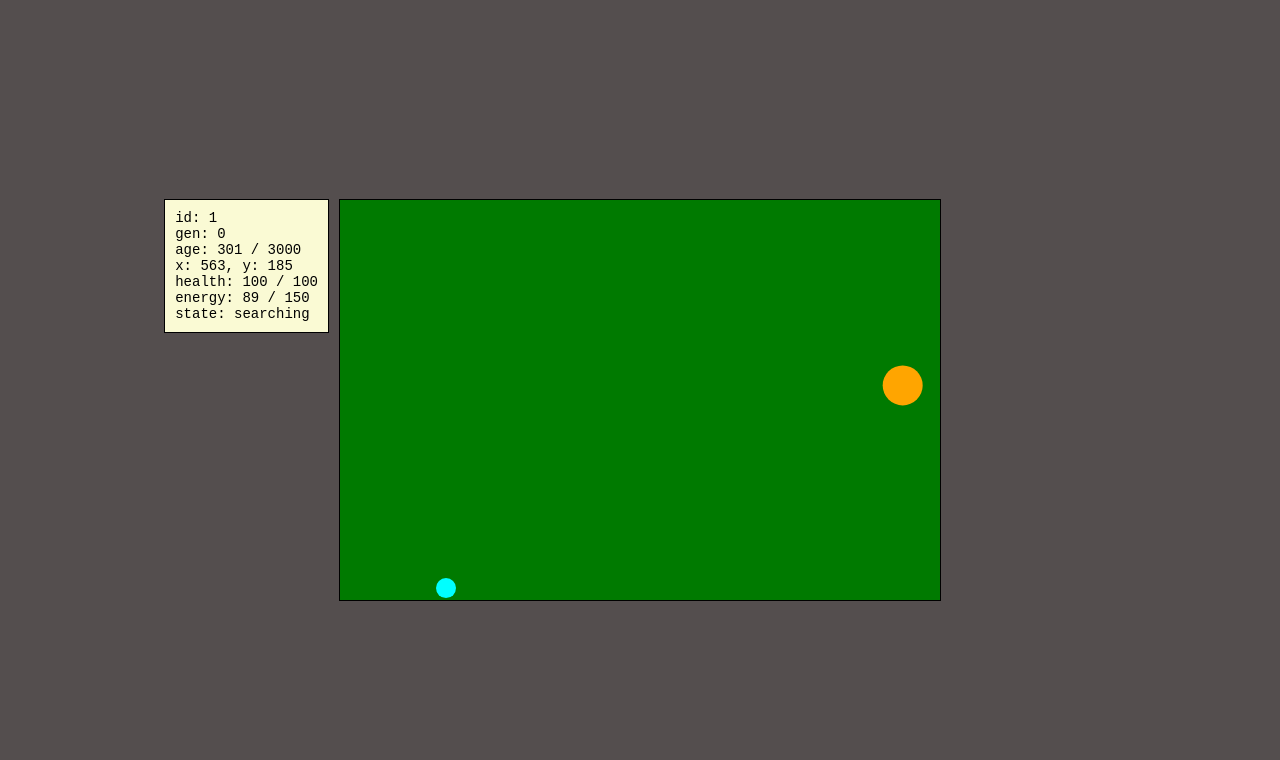
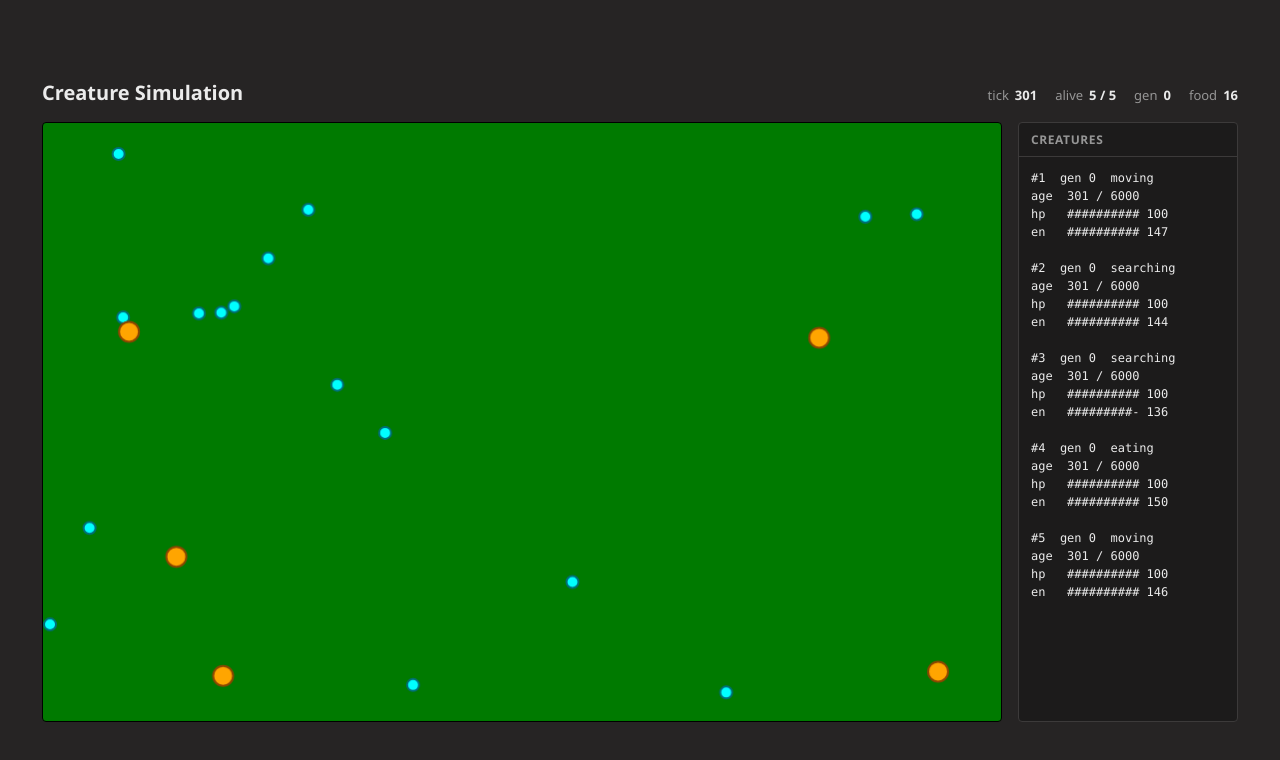
Before and after one commit to nokufin/simulation, a plain HTML site: page index.html in a window 1280 px wide. Drawn offline with Linux system fonts and the light colour scheme.

Commit message:
feat: multi-creature sim (arrays, nearest-food, separation, timed eating, HUD, bigger arena)

```diff
--- a/index.html
+++ b/index.html
@@ -3,15 +3,26 @@
     <head>
         <meta charset="UTF-8" />
         <meta name="viewport" content="width=device-width, initial-scale=1.0" />
-        <title>Document</title>
+        <title>Creature Simulation</title>
         <link rel="stylesheet" href="./style.css" />
     </head>
     <body>
-        <div class="stage">
-            <pre id="creatureInfo"></pre>
+        <main class="app">
+            <header class="app__header">
+                <h1>Creature Simulation</h1>
+                <dl id="simInfo" class="sim-info"></dl>
+            </header>
 
-            <canvas id="myCanvas" width="600" height="400"></canvas>
-        </div>
+            <div class="stage">
+                <canvas id="myCanvas" width="960" height="600"></canvas>
+
+                <aside class="panel">
+                    <h2 class="panel__title">Creatures</h2>
+                    <pre id="creatureInfo" class="panel__body"></pre>
+                </aside>
+            </div>
+        </main>
+
+        <script src="./script.js"></script>
     </body>
-    <script src="./script.js"></script>
 </html>
--- a/script.js
+++ b/script.js
@@ -2,6 +2,7 @@ const c = document.getElementById("myCanvas");
 const ctx = c.getContext("2d");
 
 const crtInfo = document.getElementById("creatureInfo");
+const simInfo = document.getElementById("simInfo");
 
 class Creature {
     constructor(id, x, y) {
@@ -17,13 +18,13 @@ class Creature {
         this.parentId = null;
 
         // mozgás
-        this.maxSpeed = 2;
+        this.maxSpeed = 1;
         this.speed = this.maxSpeed;
         this.turnRate = 0.1;
 
         // anyagcsere / életciklus
         this.age = 0;
-        this.maxAge = 3000;
+        this.maxAge = 6000;
         this.maxHealth = 100;
         this.health = this.maxHealth;
         this.maxEnergy = 150;
@@ -31,9 +32,15 @@ class Creature {
         this.metabolicRate = 0.25;
 
         // érzékelés
-        this.size = 20;
+        this.size = 10;
         this.visionRange = 150;
         this.fieldOfView = Math.PI;
+
+        // táplálkozás
+        this.foodValue = 50;
+        this.eatingDuration = 60;
+        this.eatingTimer = 0;
+        this.eatingFood = null;
 
         // szaporodás
         this.reproductionThreshold = 120;
@@ -53,14 +60,18 @@ class Creature {
 
         if (this.alive) {
             ctx.fillStyle = "orange";
+            ctx.strokeStyle = "rgb(140, 70, 0)";
             ctx.globalAlpha = 1;
         } else {
             this.fadeAlpha = Math.max(this.fadeAlpha - 0.01, 0.5);
             ctx.fillStyle = "gray";
+            ctx.strokeStyle = "rgb(60, 60, 60)";
             ctx.globalAlpha = this.fadeAlpha;
         }
 
+        ctx.lineWidth = 2;
         ctx.fill();
+        ctx.stroke();
         ctx.globalAlpha = 1;
     }
 
@@ -130,76 +141,154 @@ class Creature {
     }
 
     eat() {
-        this.energy = Math.min(this.energy + 50, this.maxEnergy);
+        // az étel tápértéke az evés ideje alatt oszlik el
+        const gain = this.foodValue / this.eatingDuration;
+        this.energy = Math.min(this.energy + gain, this.maxEnergy);
     }
 
-    checkFoodCollision(food) {
-        const dx = food.x - this.x;
-        const dy = food.y - this.y;
-        const distance = Math.sqrt(dx * dx + dy * dy);
+    findNearestFood(foods) {
+        let nearest = null;
+        let nearestDistance = Infinity;
+
+        for (const food of foods) {
+            const dx = food.x - this.x;
+            const dy = food.y - this.y;
+            const distance = Math.sqrt(dx * dx + dy * dy);
+
+            if (distance < nearestDistance) {
+                nearest = food;
+                nearestDistance = distance;
+            }
+        }
+
+        return { food: nearest, distance: nearestDistance };
+    }
+
+    checkFoodCollision(foods) {
+        const { food, distance } = this.findNearestFood(foods);
+        if (!food) return;
 
         if (distance <= this.size + food.size) {
-            this.eat();
-            food.respawn();
+            // nem eszik azonnal tovább: megáll és eszik egy ideig
+            this.state = "eating";
+            this.eatingTimer = this.eatingDuration;
+            this.eatingFood = food;
+            this.speed = 0;
         }
     }
 
-    searchFood(food) {
-        const dx = food.x - this.x;
-        const dy = food.y - this.y;
-        const distance = Math.sqrt(dx * dx + dy * dy);
+    searchFood(foods) {
+        const { food, distance } = this.findNearestFood(foods);
+        if (!food) return;
 
         if (distance <= this.visionRange) {
-            this.directionX = dx / distance;
-            this.directionY = dy / distance;
+            this.directionX = (food.x - this.x) / distance;
+            this.directionY = (food.y - this.y) / distance;
             this.state = "searching";
         }
     }
 
     getInfo() {
+        const bar = (value, max) => {
+            const width = 10;
+            const filled = Math.round((Math.max(value, 0) / max) * width);
+            return "#".repeat(filled) + "-".repeat(width - filled);
+        };
+
         const lines = [
-            `id: ${this.id}`,
-            `gen: ${this.generation}`,
-            `age: ${this.age} / ${this.maxAge}`,
-            `x: ${Math.round(this.x)}, y: ${Math.round(this.y)}`,
-            `health: ${Math.round(this.health)} / ${this.maxHealth}`,
-            `energy: ${Math.round(this.energy)} / ${this.maxEnergy}`,
-            `state: ${this.state}`,
+            `#${this.id}  gen ${this.generation}  ${this.state}`,
+            `age  ${this.age} / ${this.maxAge}`,
+            `hp   ${bar(this.health, this.maxHealth)} ${Math.round(this.health)}`,
+            `en   ${bar(this.energy, this.maxEnergy)} ${Math.round(this.energy)}`,
         ];
+
+        if (!this.alive) {
+            lines[0] = `#${this.id}  gen ${this.generation}  dead`;
+        }
 
         return lines.join("\n");
     }
 
-    update() {
-        if (this.alive) {
-            if (this.reproductionCooldown > 0) {
-                this.reproductionCooldown--;
+    separate(others) {
+        for (const other of others) {
+            if (other === this) continue;
+
+            const dx = other.x - this.x;
+            const dy = other.y - this.y;
+            let distance = Math.sqrt(dx * dx + dy * dy);
+            const minDistance = this.size + other.size;
+
+            if (distance === 0) distance = 0.01;
+
+            if (distance < minDistance) {
+                const overlap = (minDistance - distance) / 2;
+                const nx = dx / distance;
+                const ny = dy / distance;
+
+                this.x -= nx * overlap;
+                this.y -= ny * overlap;
+                other.x += nx * overlap;
+                other.y += ny * overlap;
+            }
+        }
+
+        // ne tolódjon ki a pályáról
+        this.x = Math.min(Math.max(this.x, this.size), c.width - this.size);
+        this.y = Math.min(Math.max(this.y, this.size), c.height - this.size);
+    }
+
+    update(foods) {
+        if (!this.alive) return;
+
+        if (this.reproductionCooldown > 0) {
+            this.reproductionCooldown--;
+        }
+
+        if (this.state === "eating") {
+            this.eat();
+            this.eatingTimer--;
+
+            if (this.eatingTimer <= 0) {
+                if (this.eatingFood) {
+                    this.eatingFood.respawn();
+                }
+                this.eatingFood = null;
+                this.state = "moving";
             }
 
-            this.searchFood(food);
-            this.checkFoodCollision(food);
-            this.move();
             this.checkHealth();
+            return;
         }
 
-        this.draw();
+        this.searchFood(foods);
+        this.checkFoodCollision(foods);
+        this.move();
+        this.checkHealth();
     }
 }
 
-const creature = new Creature(1, 20, 20);
+const creatures = [];
+for (let i = 0; i < 5; i++) {
+    const x = 20 + Math.random() * (c.width - 40);
+    const y = 20 + Math.random() * (c.height - 40);
+    creatures.push(new Creature(i + 1, x, y));
+}
 
 class Food {
     constructor(x, y) {
         this.x = x;
         this.y = y;
-        this.size = 10;
+        this.size = 6;
     }
 
     draw() {
         ctx.beginPath();
         ctx.arc(this.x, this.y, this.size, 0, Math.PI * 2);
         ctx.fillStyle = "cyan";
+        ctx.strokeStyle = "rgb(0, 110, 120)";
+        ctx.lineWidth = 2;
         ctx.fill();
+        ctx.stroke();
     }
 
     respawn() {
@@ -208,14 +297,59 @@ class Food {
     }
 }
 
-const food = new Food(160, 60);
+const foods = [];
+for (let i = 0; i < 16; i++) {
+    const food = new Food(0, 0);
+    food.respawn();
+    foods.push(food);
+}
+
+let tick = 0;
+
+function renderSimInfo() {
+    const alive = creatures.filter((creature) => creature.alive);
+    const generation = creatures.reduce(
+        (max, creature) => Math.max(max, creature.generation),
+        0,
+    );
+
+    const stats = {
+        tick: tick,
+        alive: `${alive.length} / ${creatures.length}`,
+        gen: generation,
+        food: foods.length,
+    };
+
+    simInfo.innerHTML = Object.entries(stats)
+        .map(([key, value]) => `<div><dt>${key}</dt><dd>${value}</dd></div>`)
+        .join("");
+}
 
 function gameLoop() {
+    tick++;
     ctx.clearRect(0, 0, c.width, c.height);
-    food.draw();
-    creature.update();
 
-    crtInfo.textContent = creature.getInfo();
+    for (const food of foods) {
+        food.draw();
+    }
+
+    for (const creature of creatures) {
+        creature.update(foods);
+    }
+
+    // egyik lény se lóghasson bele a másikba
+    for (let i = 0; i < creatures.length; i++) {
+        creatures[i].separate(creatures.slice(i + 1));
+    }
+
+    for (const creature of creatures) {
+        creature.draw();
+    }
+
+    crtInfo.textContent = creatures
+        .map((creature) => creature.getInfo())
+        .join("\n\n");
+    renderSimInfo();
 
     requestAnimationFrame(gameLoop);
 }
--- a/style.css
+++ b/style.css
@@ -1,36 +1,103 @@
 * {
     margin: 0;
     padding: 0;
+    box-sizing: border-box;
 }
 
 body {
     display: flex;
-    width: 100%;
-    height: 100vh;
-    background-color: rgb(84, 78, 78);
+    min-height: 100vh;
     align-items: center;
     justify-content: center;
+    padding: 24px;
+    background-color: rgb(38, 36, 36);
+    color: rgb(235, 235, 235);
+    font-family: "Segoe UI", system-ui, sans-serif;
+}
+
+.app {
+    display: flex;
+    flex-direction: column;
+    gap: 16px;
+}
+
+.app__header {
+    display: flex;
+    align-items: baseline;
+    justify-content: space-between;
+    gap: 24px;
+}
+
+.app__header h1 {
+    font-size: 20px;
+    font-weight: 600;
+}
+
+.sim-info {
+    display: flex;
+    gap: 18px;
+    font-size: 13px;
+}
+
+.sim-info div {
+    display: flex;
+    gap: 6px;
+}
+
+.sim-info dt {
+    color: rgb(150, 150, 150);
+}
+
+.sim-info dd {
+    font-variant-numeric: tabular-nums;
+    font-weight: 600;
 }
 
 .stage {
-    position: relative;
-}
-
-#creatureInfo {
-    position: absolute;
-    top: 0;
-    right: 100%;
-    margin-right: 10px;
-    font-size: 14px;
-    padding: 10px;
-    border: 1px solid rgb(0, 0, 0);
-    height: auto;
-    min-width: 120px;
-    background-color: rgb(250, 250, 212);
+    display: flex;
+    gap: 16px;
+    align-items: flex-start;
 }
 
 #myCanvas {
     display: block;
+    flex: none;
+    width: 960px;
+    height: 600px;
     background-color: rgb(0, 122, 0);
     border: 1px solid rgb(0, 0, 0);
+    border-radius: 4px;
 }
+
+.panel {
+    display: flex;
+    flex-direction: column;
+    flex: none;
+    width: 220px;
+    height: 600px;
+    background-color: rgb(28, 27, 27);
+    border: 1px solid rgb(60, 58, 58);
+    border-radius: 4px;
+    overflow: hidden;
+}
+
+.panel__title {
+    padding: 8px 12px;
+    font-size: 12px;
+    font-weight: 600;
+    text-transform: uppercase;
+    letter-spacing: 0.05em;
+    color: rgb(150, 150, 150);
+    border-bottom: 1px solid rgb(60, 58, 58);
+}
+
+.panel__body {
+    flex: 1;
+    margin: 0;
+    padding: 12px;
+    overflow-y: auto;
+    font-family: "Consolas", "SF Mono", monospace;
+    font-size: 12px;
+    line-height: 1.5;
+    white-space: pre-wrap;
+}
```
